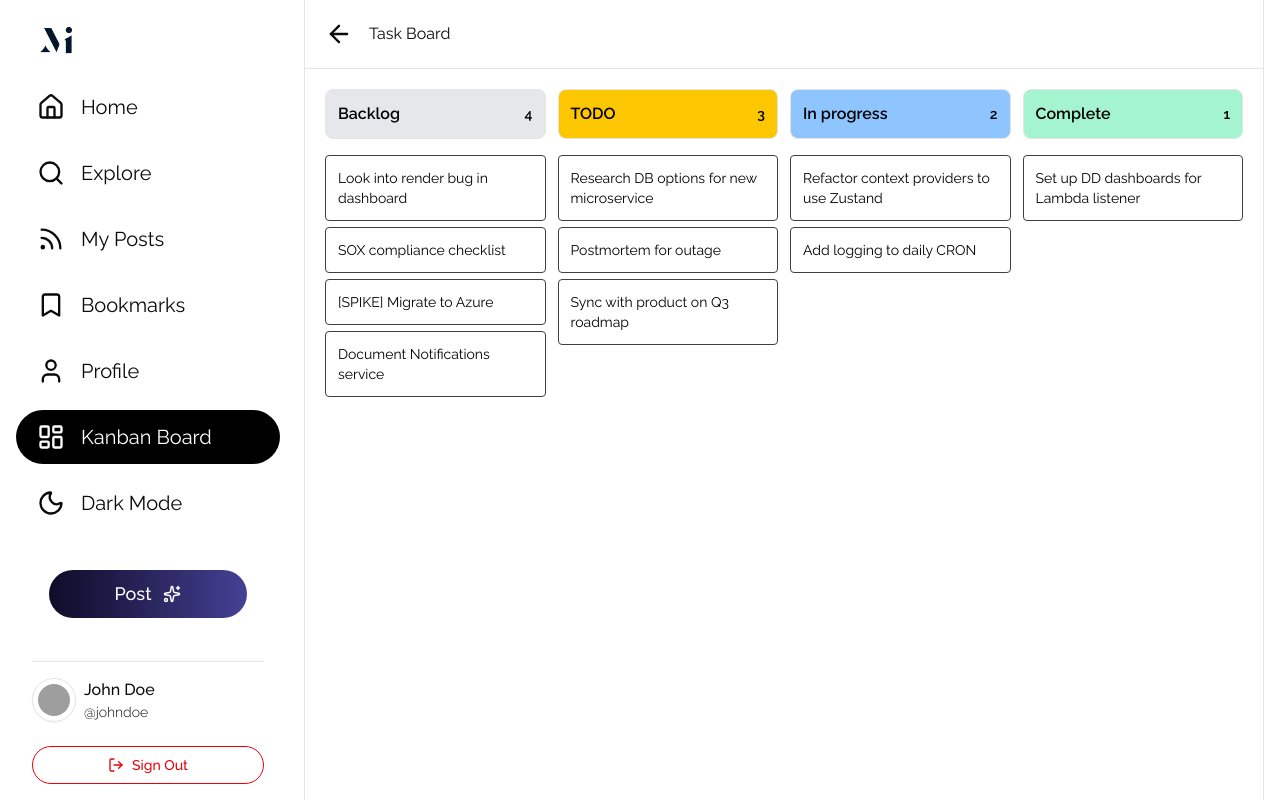
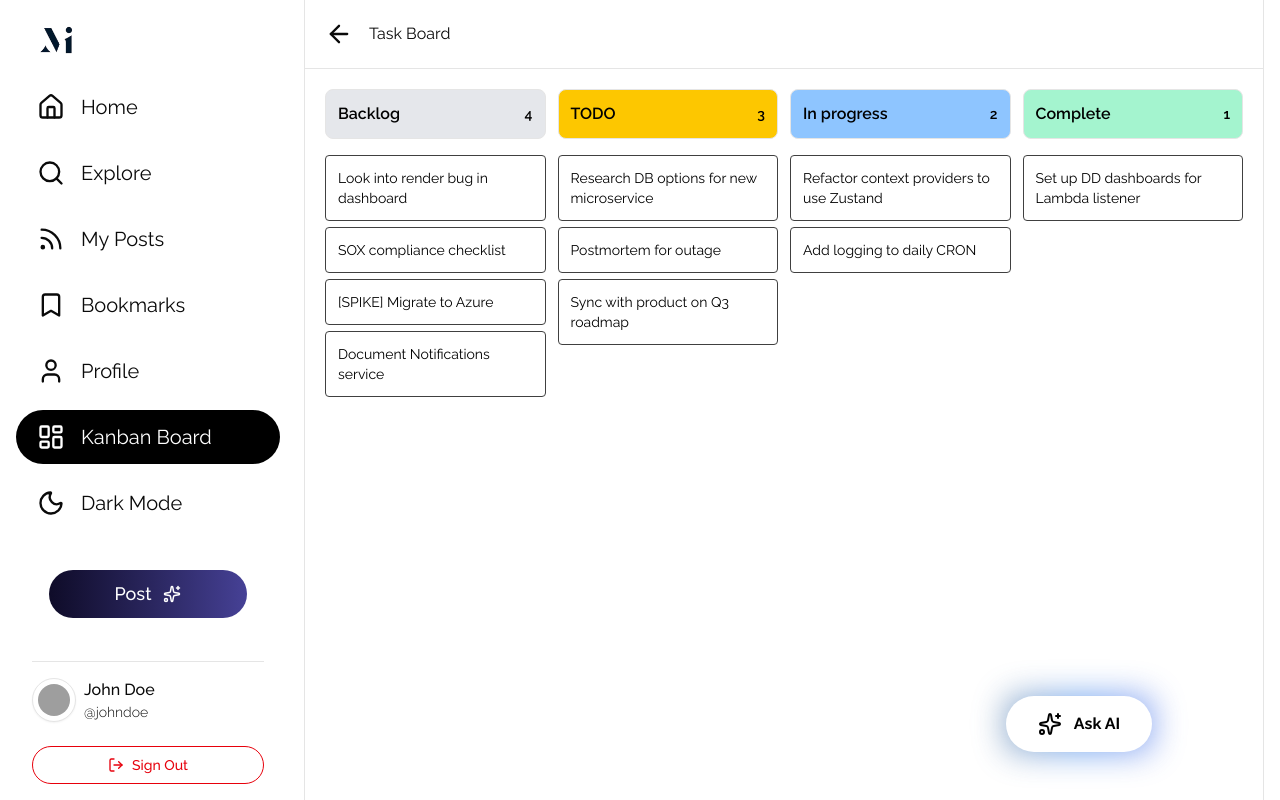
Before and after one commit to rubayetseason/mindink-fe, a Next.js app: page /kanban-board in a window 1280 px wide. Built offline with nearby package versions, Linux system fonts and the light colour scheme; grey boxes are pictures that could not be loaded.

Commit message:
[FEAT] --> ask AI btns added

```diff
--- a/src/app/(profile)/kanban-board/page.tsx
+++ b/src/app/(profile)/kanban-board/page.tsx
@@ -1,13 +1,25 @@
 import GoBackButton from "@/components/shared/others/GoBackButton";
 import { CustomKanban } from "./_components/KanbanBoard";
+import { Sparkles } from "lucide-react";
 
 const KanbanBoard = () => {
   return (
-    <div>
+    <div className="relative">
       <div className="px-5 py-5 font-raleway flex items-center gap-4 border-b border-input">
         <GoBackButton></GoBackButton> Task Board
       </div>
       <CustomKanban></CustomKanban>
+      <div className="fixed bottom-12 right-32">
+        <div className="relative inline-flex group">
+          <div className="absolute transitiona-all duration-1000 opacity-70 -inset-px bg-gradient-to-r from-[#4b749f] via-[#0968e5] to-[#456fe8] rounded-xl blur-lg group-hover:opacity-100 group-hover:-inset-1 group-hover:duration-200 animate-pulse"></div>
+          <h1
+            className="px-8 py-4 relative inline-flex justify-center items-center gap-3 text-base font-bold text-black dark:text-white transition-all duration-200 bg-white dark:bg-black rounded-[30px] focus:outline-none"
+            role="button"
+          >
+            <Sparkles /> Ask AI
+          </h1>
+        </div>
+      </div>
     </div>
   );
 };
--- a/src/app/(profile)/posts/[postId]/edit/page.tsx
+++ b/src/app/(profile)/posts/[postId]/edit/page.tsx
@@ -4,9 +4,10 @@ import GoBackButton from "@/components/shared/others/GoBackButton";
 import { Input } from "@/components/ui/input";
 import { Label } from "@/components/ui/label";
 import { uploadImage } from "@/utils/uploadImage";
-import { Plus, X } from "lucide-react";
+import { Plus, Sparkles, X } from "lucide-react";
 import Image from "next/image";
 import { useState } from "react";
+
 const EditPostPage = () => {
   const [bannerUrl, setBannerUrl] = useState("");
   const [thumbnailUrl, setThumbnailUrl] = useState("");
@@ -26,7 +27,19 @@ const EditPostPage = () => {
   };
 
   return (
-    <div>
+    <div className="relative">
+      <div className="fixed bottom-12 right-32">
+        <div className="relative inline-flex group">
+          <div className="absolute transitiona-all duration-1000 opacity-70 -inset-px bg-gradient-to-r from-[#4b749f] via-[#0968e5] to-[#456fe8] rounded-xl blur-lg group-hover:opacity-100 group-hover:-inset-1 group-hover:duration-200 animate-pulse"></div>
+          <h1
+            className="px-8 py-4 relative inline-flex justify-center items-center gap-3 text-base font-bold text-black dark:text-white transition-all duration-200 bg-white dark:bg-black rounded-[30px] focus:outline-none"
+            role="button"
+          >
+            <Sparkles /> Ask AI
+          </h1>
+        </div>
+      </div>
+
       <div className="px-5 py-5 font-raleway flex items-center gap-4 border-b border-input">
         <GoBackButton></GoBackButton> Edit Post
       </div>
--- a/src/app/(profile)/posts/[postId]/page.tsx
+++ b/src/app/(profile)/posts/[postId]/page.tsx
@@ -1,5 +1,6 @@
 import CommentSection from "@/components/shared/posts/CommentSection";
 import PostContent from "@/components/shared/posts/PostContent";
+import { Sparkles } from "lucide-react";
 import { type Metadata } from "next";
 
 export const metadata: Metadata = {
@@ -19,9 +20,21 @@ const SinglePost = async ({ params, searchParams }: Props) => {
   console.log(search);
 
   return (
-    <div className="pb-10">
+    <div className="relative pb-10">
       <PostContent postId={postId} />
       <CommentSection postId={postId} />
+
+      <div className="fixed bottom-12 right-32">
+        <div className="relative inline-flex group">
+          <div className="absolute transitiona-all duration-1000 opacity-70 -inset-px bg-gradient-to-r from-[#4b749f] via-[#0968e5] to-[#456fe8] rounded-xl blur-lg group-hover:opacity-100 group-hover:-inset-1 group-hover:duration-200 animate-pulse"></div>
+          <h1
+            className="px-8 py-4 relative inline-flex justify-center items-center gap-3 text-base font-bold text-black dark:text-white transition-all duration-200 bg-white dark:bg-black rounded-[30px] focus:outline-none"
+            role="button"
+          >
+            <Sparkles /> Ask AI
+          </h1>
+        </div>
+      </div>
     </div>
   );
 };
```
